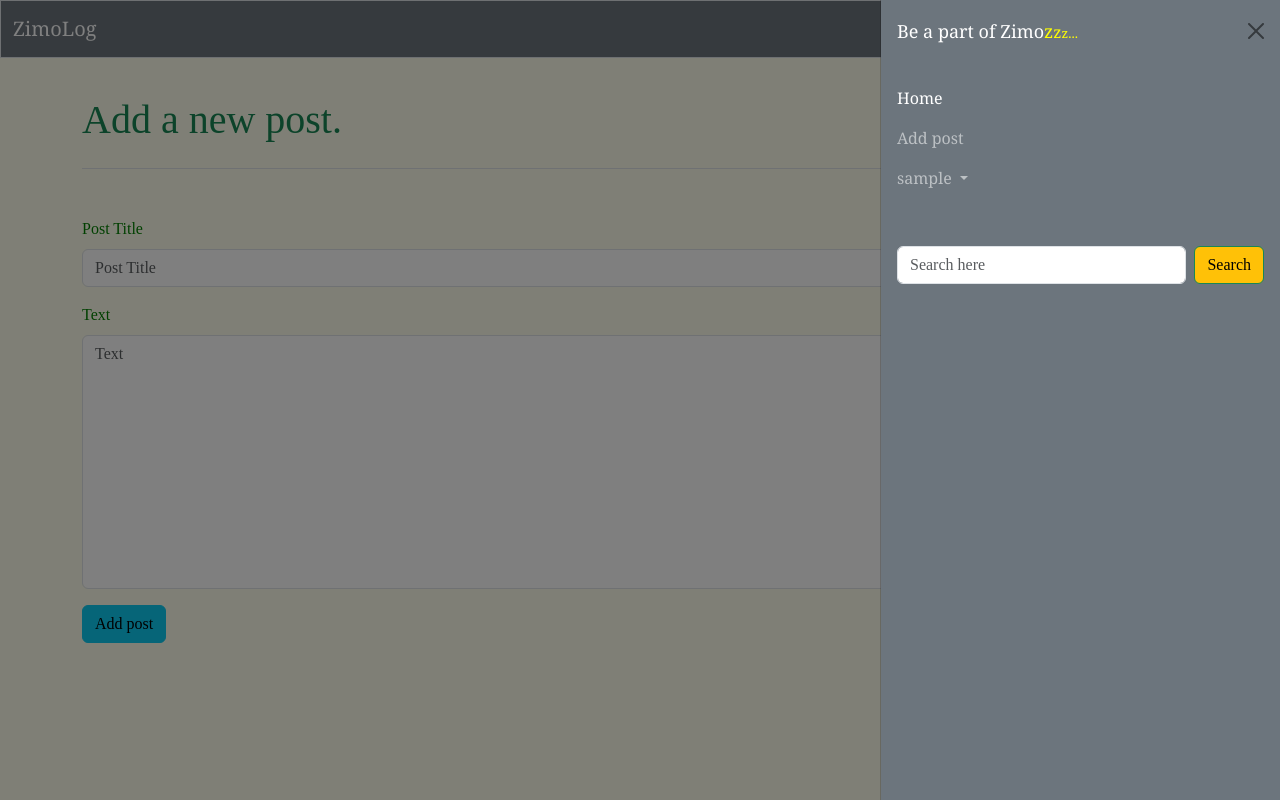
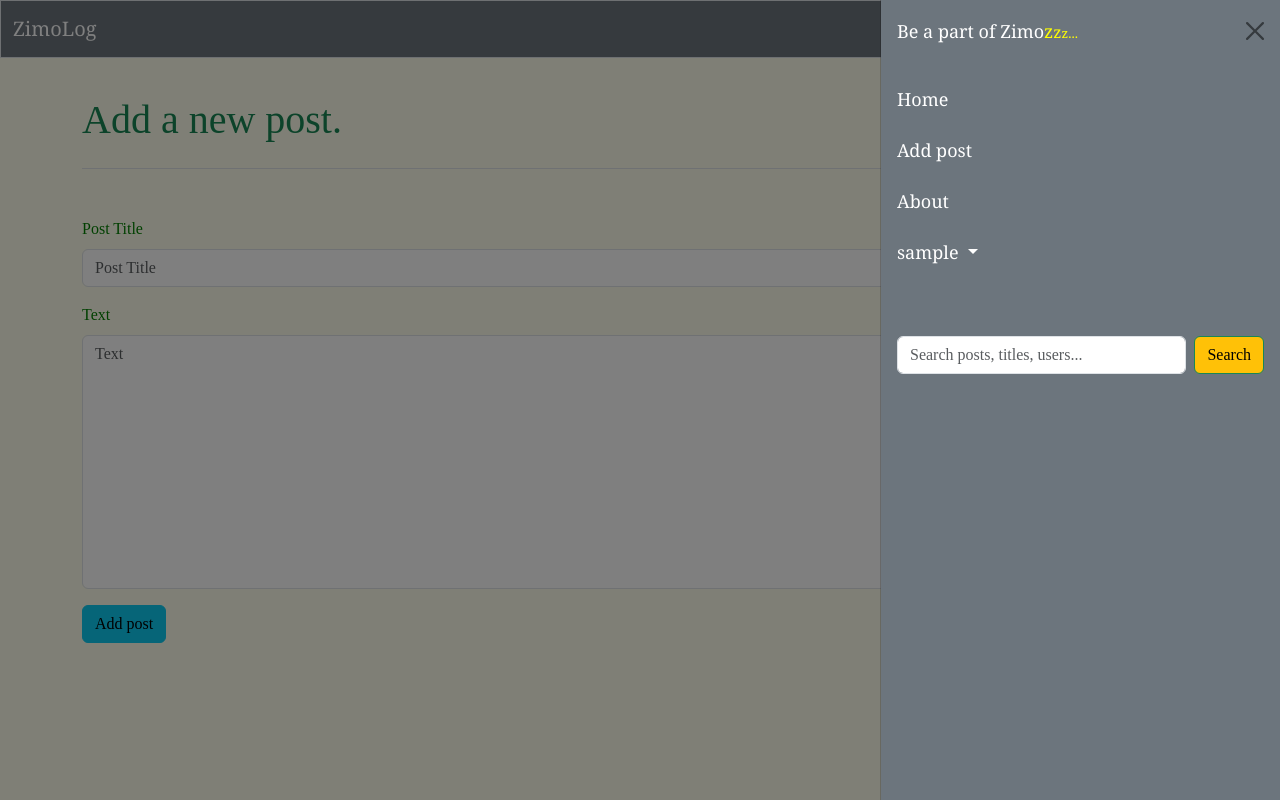
Before and after one commit to Amirkz80/Zimolog, a Django app: page /add_post/ in a window 1280 px wide, after a click that opens the changed part. Run offline with Django 3.2, Linux system fonts and the light colour scheme; the visitor is signed in with stand-in values (Sample User, id 1); some libraries are stand-ins or nearby versions.

Commit message:
Edit stylization of elements in the base.html

```diff
--- a/blogs/templates/blogs/base.html
+++ b/blogs/templates/blogs/base.html
@@ -18,20 +18,26 @@
     color: yellow;
     font-size: large;
     }
+
     #medium_z{
     color: yellow;
     font-size: medium;
     }
+
     #small_z{
     color: yellow;
     font-size: small;
     }
+
     #nav{
     font-family: Georgia;
+    font-size: large;
     }
+
     body{
       background-color: #FFFFEC;
     }
+
   </style>
 </head>
 
@@ -60,15 +66,19 @@
         <div class="offcanvas-body">
           <ul class="navbar-nav justify-content-end flex-grow-1 pe-3">
             <li class="nav-item">
-              <a class="nav-link active" aria-current="page"
-              href="{% url 'blogs:index' %}">Home</a>
+              <a class="nav-link active mb-2" aria-current="page"
+              href="{% url 'blogs:index' %} ">Home</a>
             </li>
             {% if user.is_authenticated %}
             <li class="nav-item">
-              <a class="nav-link" href="{% url 'blogs:add_post'%}">Add post</a>
+              <a class="nav-link active mb-2" aria-current="page" href="{% url 'blogs:add_post'%}">Add post</a>
+            </li>
+            <li class="nav-item">
+                <a class="nav-link active mb-2" aria-current=page
+                href="#">About</a>
             </li>
             <li class="nav-item dropdown">
-              <a class="nav-link dropdown-toggle" href="#"
+              <a class="nav-link dropdown-toggle active mb-2" href="#"
               id="offcanvasNavbarDropdown" role="button"
               data-bs-toggle="dropdown" aria-expanded="false">
               {{ user.username }}
@@ -76,13 +86,13 @@
               <ul class="dropdown-menu"
               aria-labelledby="offcanvasNavbarDropdown">
                 <li>
-                  <a class="dropdown-item" href="#">Profile</a>
+                  <a class="dropdown-item mb-2" href="{% url 'blogs:dashboard'%}">Profile</a>
                 </li>
                 <li>
-                  <hr class="dropdown-divider">
+                  <hr class="dropdown-divider mb-2">
                 </li>
                 <li>
-                  <a class="dropdown-item" href="{% url 'users:logged_out'%}">Log out</a>
+                  <a class="dropdown-item mb-2" href="{% url 'users:logged_out'%}">Log out</a>
                 </li>
               </ul>
             </li>
@@ -90,18 +100,22 @@
           <br></br>
           <form class="d-flex" action="{% url 'blogs:search' %}" method="get">
             <input class="form-control me-2" type="search"
-            placeholder="Search here" aria-label="Search" name="search">
+            placeholder="Search posts, titles, users..." aria-label="Search" name="search">
             <button class="btn btn-outline-success bg-warning"
             type="submit"><span class="text-black">Search</span></button>
           </form>
           {% else %}
             <li class="nav-item">
-              <a class="nav-link active" aria-current=page
+              <a class="nav-link active mb-2" aria-current=page
               href="{% url 'users:login' %}">Log in</a>
             </li>
             <li class="nav-item">
-              <a class="nav-link active" aria-current="page"
+              <a class="nav-link active mb-2" aria-current="page"
               href="{% url 'users:register' %}">Sign up</a>
+            </li>
+            <li class="nav-item mb-2">
+                <a class="nav-link active" aria-current=page
+                href="#">About</a>
             </li>
           {% endif %}
         </div>
```
